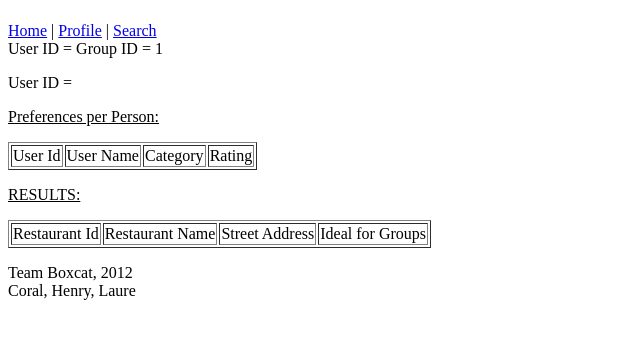
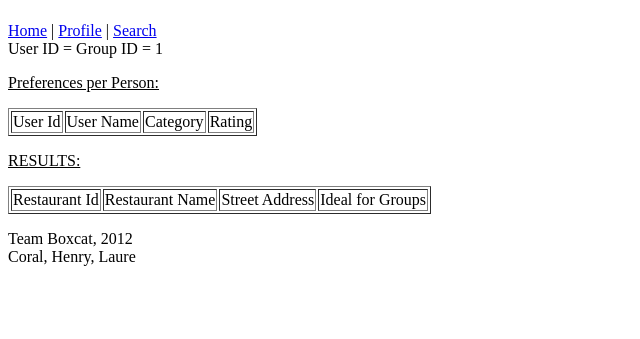
Before and after one commit to henrybw/restaurant-oracle, a PHP site: page /results?group=1 in a window 1280 px wide. Shown: the part 58-397 px from the top of the page, without its empty margins (0-640 px from the left). Run offline with PHP 8.4, Linux system fonts and the light colour scheme; data that the repository does not hold is empty.

Commit message:
Take 3 for minor commit...

```diff
--- a/src/web/views/results.php
+++ b/src/web/views/results.php
@@ -29,8 +29,6 @@ function page_body($data = null)
 	$preferences = $data[0];
 	$results = $data[1];
 ?>
-			<p>User ID = <?= $user ?></p>
-
 			<p><u>Preferences per Person: </u></p>
 
 			<table border="1">
```
